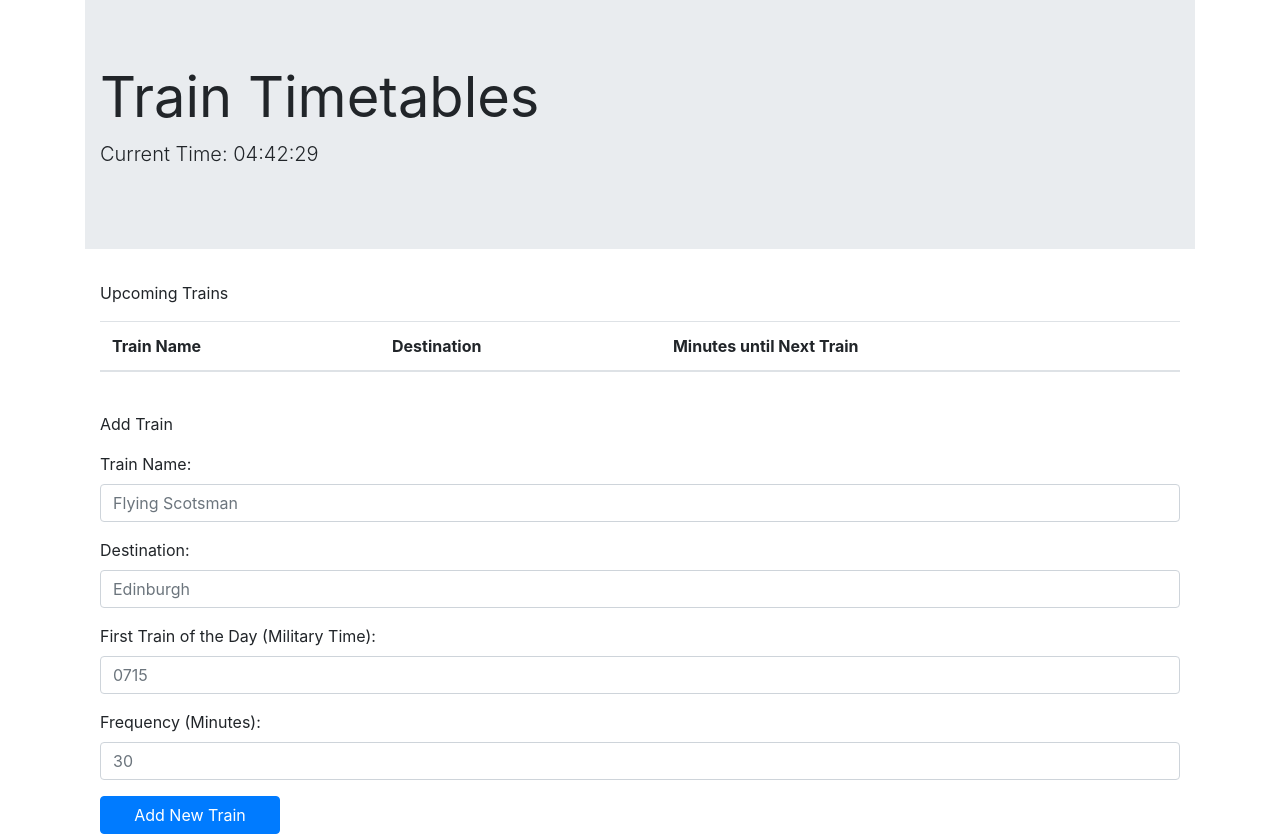
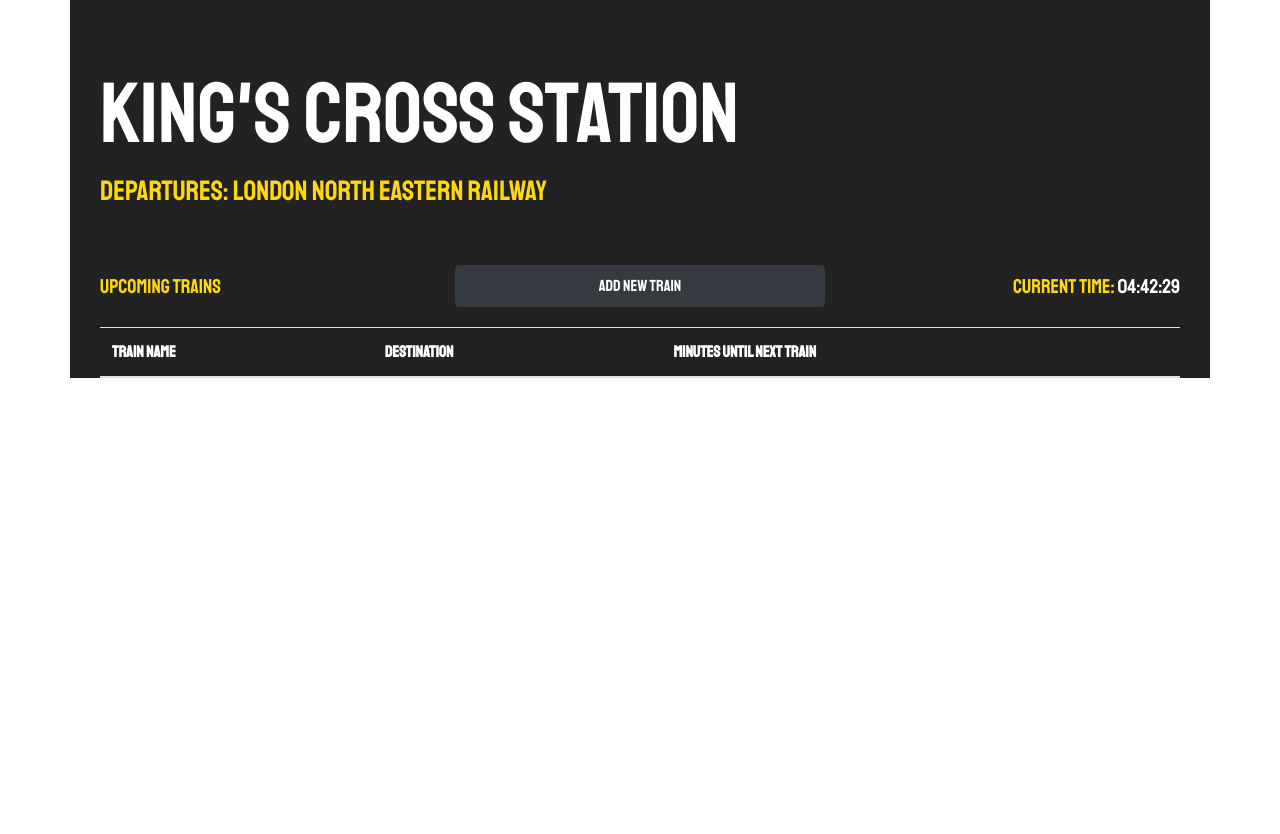
Before and after one commit to mdreiling/TrainScheduler, a plain HTML site: page index.html in a window 1280 px wide. After the commit the page ends 800 px from the top, so only its background shows below. Drawn offline with nearby package versions, Linux system fonts and the light colour scheme; no server answers.

Commit message:
Commit of styling. Need to fix updating every minute and would like to get Flapper working

```diff
--- a/assets/css/style.css
+++ b/assets/css/style.css
@@ -0,0 +1,38 @@
+body {
+    font-family: 'Staatliches', cursive;
+    color: #ffd711;
+}
+
+.container {
+    background-color: #222222;
+}
+
+#jumbotronHeader {
+    background-color: #222222;
+    margin-bottom: -15px;
+}
+
+#kingsCrossStation {
+    color: #ffffff;
+    font-size: 64pt;
+}
+
+#currentTimeForCSS {
+    text-align: right;
+}
+
+#currentTime {
+    color: #ffffff;
+}
+
+.lead {
+    padding-top: 10px;
+}
+
+table {
+    margin-top: 20px;
+}
+
+thead {
+    color: #ffffff;
+}
--- a/assets/javascript/logic.js
+++ b/assets/javascript/logic.js
@@ -28,6 +28,8 @@ var trainNumber = 1;
 
 // Function to pull data from database and write it into html.
 function runData() {
+
+    clearTable();
 
     database.ref().on("child_added", function(childSnapshot) {
 
@@ -108,23 +110,26 @@ function sortArray() {
     // console.log(trainsArray);
 };
 
+function clearTable() {
+    $("td").remove();
+
+    // Create new table.
+    // var newTable = $("<tbody>");
+    // newTable.id = "trainTimetable";
+    // $("tbody").append(newTable);
+};
+
 function buildTable() {
 
     // Clear existing table.
     $("tbody").empty();
-
-    // Create new table.
-    // newTable = $("<tbody>");
-    // newTable.addAttr("id", "trainTimetable");
-    // $("thead").append(newTable);
-
 
     // For loop to build table from Array.
     for (k = 0; k < trainsArray.length; k++) {
 
         // Creating a new row and appending new values to the row.
         var newRow = $("<tr>");
-        newRow.addClass("timetableRow")
+        newRow.addClass("timeTableRow")
         newRow.append("<td>" + trainsArray[k].TrainName + "</td>");
         newRow.append("<td>" + trainsArray[k].TrainDestination + "</td>");
 
@@ -148,9 +153,9 @@ function buildTable() {
         // console.log(newRow);
         $("#trainTimetable").append(newRow);
 
-    }
+    };
 
-    console.log("Build Table Ran")
+    // console.log("Build Table Ran");
 };
 
 // function runData() {
@@ -197,6 +202,7 @@ $(document).ready(function() {
     runData();
     // childAdded();
     // setInterval(runData, (1000) * 5);
+    // setInterval(clearTable, (1000 * 5))
     setInterval(runClock, (1000) * 1);
     // console.log(trainsArray);
 
--- a/index.html
+++ b/index.html
@@ -5,19 +5,20 @@
     <meta charset="utf-8">
     <meta name="viewport" content="width=device-width, initial-scale=1, shrink-to-fit=no">
 
-    <!-- Bootstrap CSS !CHANGE TO MATERIALIZE! -->
+    <!-- Bootstrap CSS -->
     <link rel="stylesheet" href="https://stackpath.bootstrapcdn.com/bootstrap/4.1.3/css/bootstrap.min.css" integrity="sha384-MCw98/SFnGE8fJT3GXwEOngsV7Zt27NXFoaoApmYm81iuXoPkFOJwJ8ERdknLPMO" crossorigin="anonymous">
+    <link href="https://fonts.googleapis.com/css?family=Staatliches" rel="stylesheet">
     <link rel="stylesheet" href="assets/css/style.css" type="text/css">
 
     <title>Train Timetables</title>
   </head>
   <body>
 
+    <div class="container" id="stationSign">
+        <div class="jumbotron jumbotron-fluid" id="jumbotronHeader">
             <div class="container">
-        <div class="jumbotron jumbotron-fluid" id="header">
-            <div class="container">
-            <h1 class="display-4" ><i class="far fa-newspaper"></i> <b>Train Timetables</b></h1>
-            <p class="lead">Current Time: <span id="currentTime"></span></p>
+            <h1 class="display-4" ><i class="far fa-newspaper"></i> <b><span id="kingsCrossStation">King's Cross Station</b></span></h1>
+            <h3>Departures: London North Eastern Railway</h3>
             </div>
         </div>
     </div>
@@ -25,10 +26,16 @@
 
     <div class="container">
 
-        <div class="container" class="contentSection" id="currentEmployeesArea">
+        <div class="container" class="contentSection" id="existingTrains">
 
-            <p class="sectionHeader"><i class="far fa-list-alt"></i>Upcoming Trains</p>
+            <div class="row">
+                <h4 class="lead col-4">Upcoming Trains</h4>
+                <button type="button" class="btn btn-dark col-4" data-toggle="modal" data-target="#exampleModalCenter">Add New Train</button>
+                <h4 class="lead col-4" id="currentTimeForCSS">Current Time: <span id="currentTime"></span></h4>
+            </div>
+
             <table class="table">
+
                 <thead>
                     <tr id="tableHeader">
                         <th scope="col" id="trainName">Train Name</th>
@@ -36,16 +43,24 @@
                         <th scope="col" id="nextTrain">Minutes until Next Train</th>
                     </tr>
                 </thead>
+
                 <tbody id="trainTimetable"></tbody>
             </table>
 
         </div>
 
-            <br>
+        <!-- Modal -->
+        <div class="modal fade" id="exampleModalCenter" tabindex="-1" role="dialog" aria-labelledby="exampleModalCenterTitle" aria-hidden="true">
+            <div class="modal-dialog modal-dialog-centered" role="document">
+                <div class="modal-content">
+                    <div class="modal-header">
+                        <h5 class="modal-title" id="exampleModalCenterTitle">Modal title</h5>
+                            <button type="button" class="close" data-dismiss="modal" aria-label="Close">
+                                <span aria-hidden="true">&times;</span>
+                            </button>
+                    </div>
 
-            <div class="container" class="contentSection" id="addEmployeeArea">
-
-                <p class="sectionHeader"><i class="far fa-list-alt"></i>Add Train</p>
+                    <div class="modal-body">
                         <form id="formDiv">
                             <div class="form-group">
                                 <label>Train Name:</label>
@@ -67,13 +82,18 @@
                                 <input type="number" class="form-control" id="newTrainFrequency" placeholder="30">
                             </div>
 
+                        </form>
+                    </div>
 
+                    <div class="modal-footer">
+                        <button type="button" class="btn btn-secondary" data-dismiss="modal">Close</button>
+                        <button type="button" class="btn btn-dark" id="addNewTrain">Add New Train</button>
+                    </div>
+                </div>
+            </div>
+        </div>
+    </div>
 
-                    </form>
-
-
-                    <button class="btn btn-primary col-2" type="submit" id="addNewTrain">Add New Train</button>
-                </div>
 </div>
 
 <!-- Optional JavaScript -->
```
Lines whose indentation alone changed are shown as unchanged.
